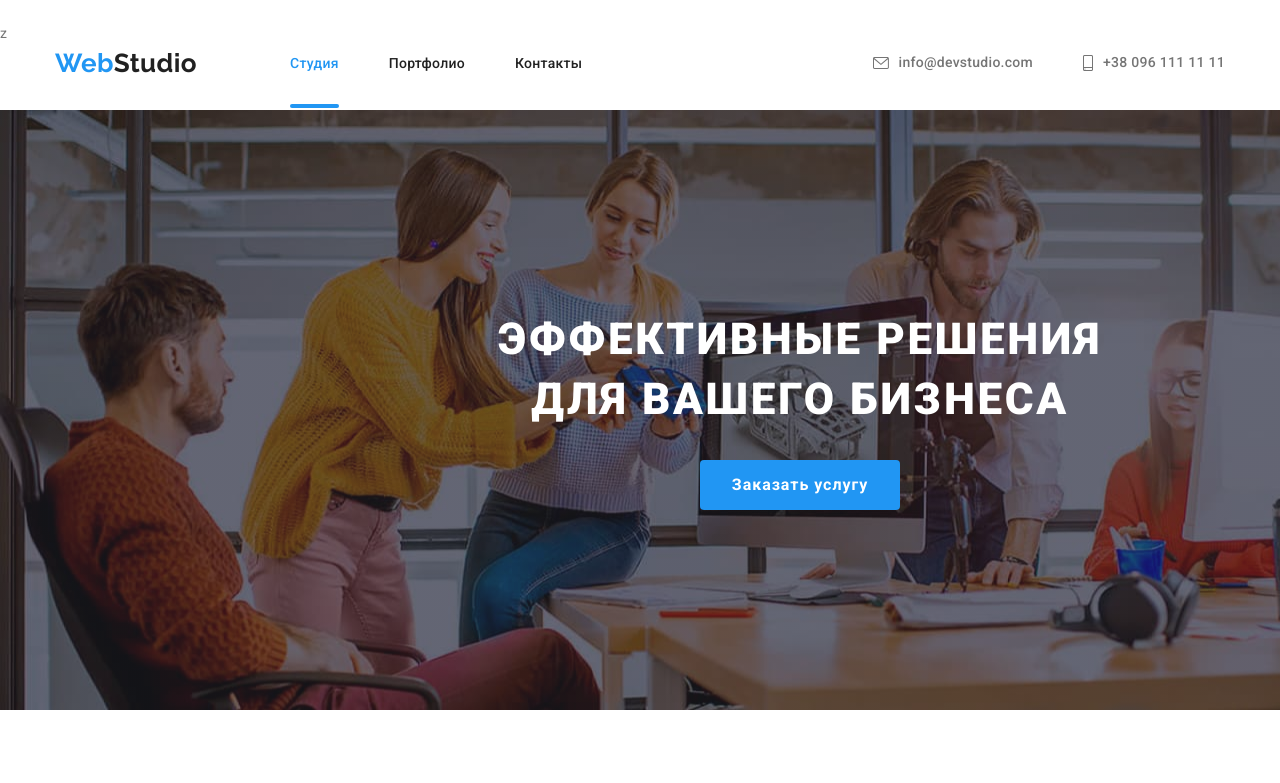
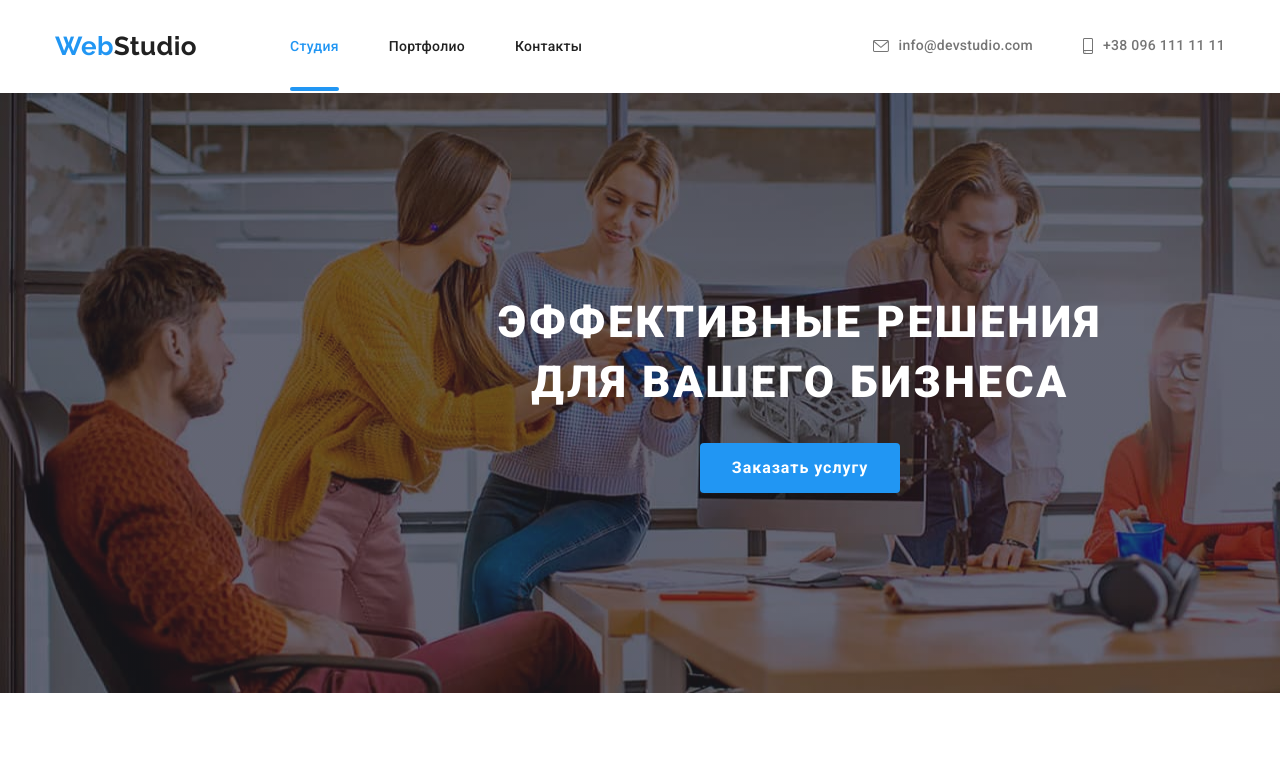
Before and after one commit to VerbitskaAlisa/goit-markup-hw-06, a plain HTML site: page index.html in a window 1280 px wide. Shown: the top 783 px of the page. Drawn offline with nearby package versions, Linux system fonts and the light colour scheme.

Commit message:
second-done

```diff
--- a/CSS/styles.css
+++ b/CSS/styles.css
@@ -76,7 +76,7 @@ body {
 }
 
 .header {
-    padding-top: 25px;
+    padding-top: 24px;
     padding-bottom: 25px;
 }
 
@@ -706,6 +706,7 @@ letter-spacing: 0.03em;
 
 .mail-input {
     display: inline-block;
+    color: var(--bgc);
     background-color: transparent;
     width: 348px;
     height: 50px;
@@ -720,6 +721,7 @@ letter-spacing: 0.03em;
 .mail-input:focus {
     border-color: var(--accent-text);
 }
+
 
 .third-part-btn {
     display: flex;
--- a/index.html
+++ b/index.html
@@ -13,7 +13,7 @@
 </head>
 
 <body>
-    <header class="header">z
+    <header class="header">
         <div class="container main-header">
         <nav class="header-nav">
             <a href="./index.html" class="logo link"><span class="first-word">Web</span>Studio</a>
@@ -288,7 +288,7 @@
         </section>
     </main>
 
-    <!-- ---------------------------------FOOTER--------------------------------- -->
+    <!-- FOOTER -->
     <footer class="footer">
         <div class="container footer-container">
             <div class="first-part">
@@ -370,6 +370,7 @@
                 <svg class="icon-input" width="18" height="18">
                     <use href="./images/background-img/symbol-defs.svg#icon-phone">
                     </use>
+                    </svg>
                 </div>
                 </div>
                 <div class="modal-field">
@@ -379,6 +380,7 @@
                 <svg class="icon-input" width="18" height="18">
                     <use href="./images/background-img/symbol-defs.svg#icon-email">
                     </use>
+                </svg>
                 </div>
                 </div>
                 <div class="modal-field">
```
Also changed, not shown: portfolio.html (+1 -1 lines).
